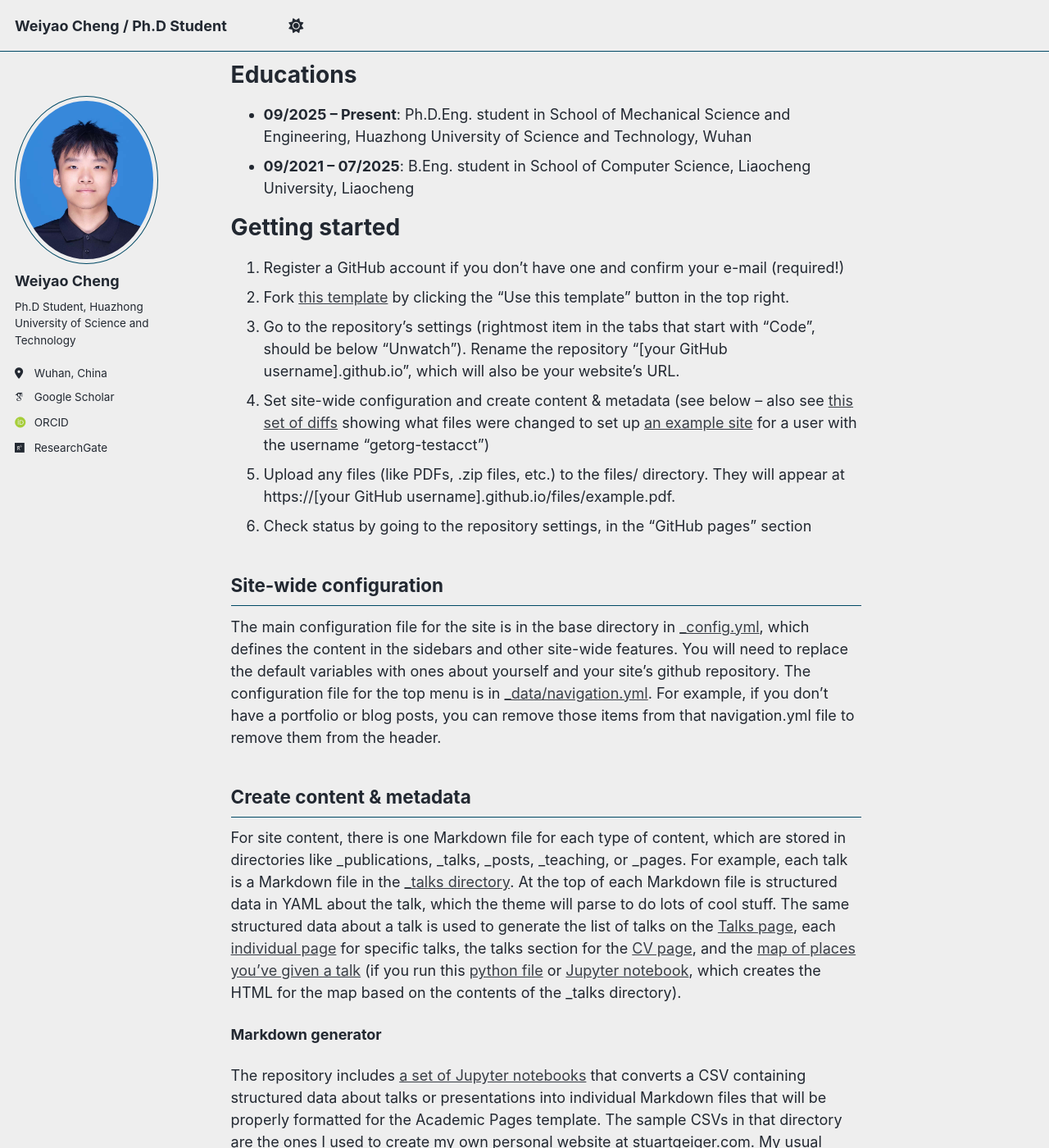
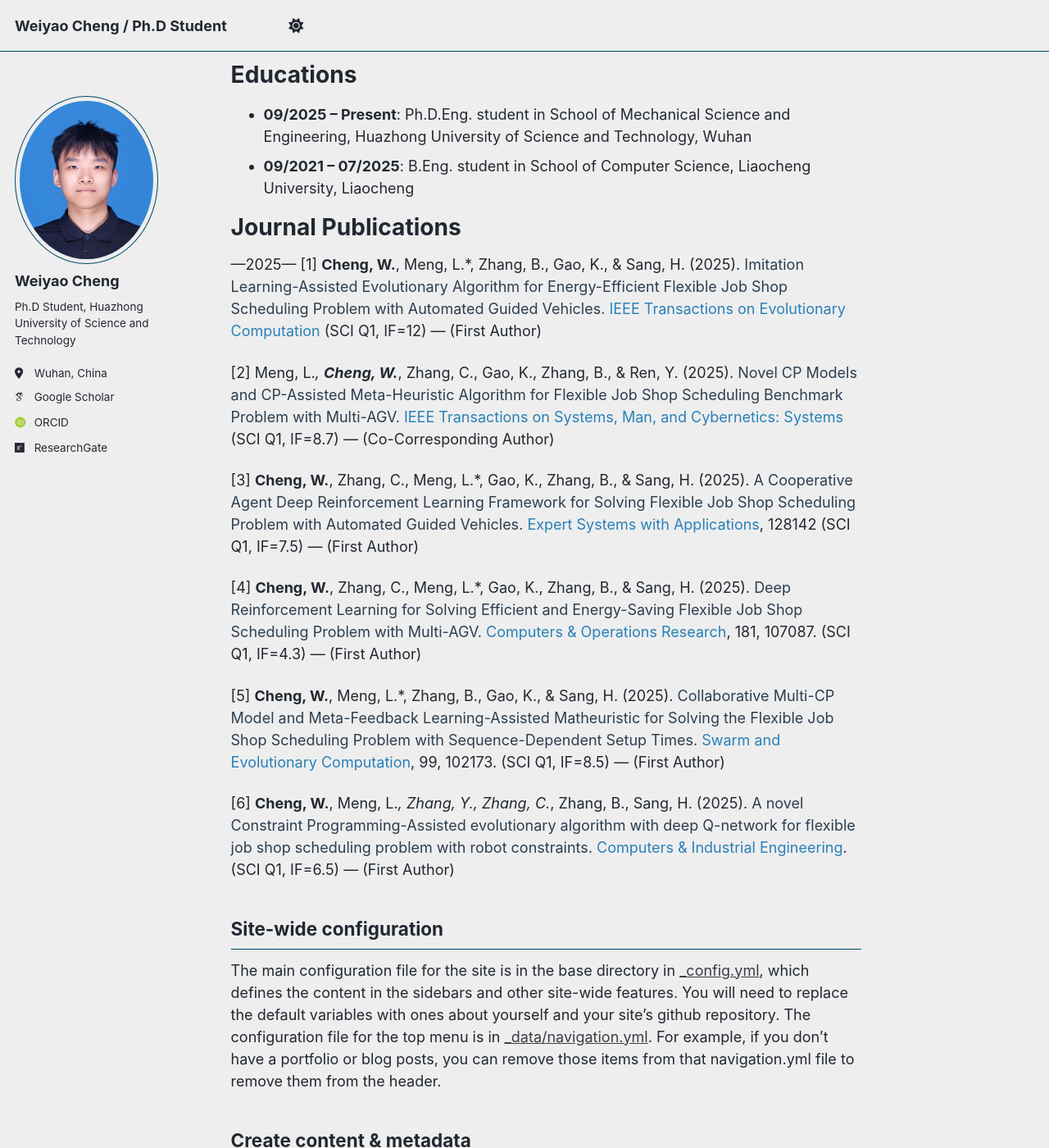
Before and after one commit to cwylcu080903/cwylcu080903.github.io, a Jekyll site: the page built from _pages/about.md, in a window 1280 px wide and 1400 px high, scrolled down 306 px. Shown: the whole window at 82% size. Built offline with Jekyll 4.4.1, drawn with Linux system fonts in a browser that asks for light colours; some web fonts are replaced; a script bundle is joined from its source files by our own code; library files that are not in the unit come from our copies.

Commit message:
Update about.md

```diff
--- a/_pages/about.md
+++ b/_pages/about.md
@@ -14,14 +14,22 @@ Educations
 - **09/2025 – Present**: Ph.D.Eng. student in School of Mechanical Science and Engineering, Huazhong University of Science and Technology, Wuhan
 - **09/2021 – 07/2025**: B.Eng. student in School of Computer Science, Liaocheng University, Liaocheng
 
-Getting started
+Journal Publications
 ======
-1. Register a GitHub account if you don't have one and confirm your e-mail (required!)
-1. Fork [this template](https://github.com/academicpages/academicpages.github.io) by clicking the "Use this template" button in the top right.
-1. Go to the repository's settings (rightmost item in the tabs that start with "Code", should be below "Unwatch"). Rename the repository "[your GitHub username].github.io", which will also be your website's URL.
-1. Set site-wide configuration and create content & metadata (see below -- also see [this set of diffs](https://archive.is/3TPas) showing what files were changed to set up [an example site](https://getorg-testacct.github.io) for a user with the username "getorg-testacct")
-1. Upload any files (like PDFs, .zip files, etc.) to the files/ directory. They will appear at https://[your GitHub username].github.io/files/example.pdf.
-1. Check status by going to the repository settings, in the "GitHub pages" section
+---2025---
+[1] **Cheng, W.**, Meng, L.*, Zhang, B., Gao, K., & Sang, H. (2025). <span style="color: #2c3e50;">Imitation Learning-Assisted Evolutionary Algorithm for Energy-Efficient Flexible Job Shop Scheduling Problem with Automated Guided Vehicles.</span> <span style="color: #2980b9;">IEEE Transactions on Evolutionary Computation</span> (SCI Q1, IF=12) — (First Author)
+
+[2] Meng, L.*, **Cheng, W.***, Zhang, C., Gao, K., Zhang, B., & Ren, Y. (2025). <span style="color: #2c3e50;">Novel CP Models and CP-Assisted Meta-Heuristic Algorithm for Flexible Job Shop Scheduling Benchmark Problem with Multi-AGV.</span> <span style="color: #2980b9;">IEEE Transactions on Systems, Man, and Cybernetics: Systems</span> (SCI Q1, IF=8.7) — (Co-Corresponding Author)
+
+[3] **Cheng, W.**, Zhang, C., Meng, L.*, Gao, K., Zhang, B., & Sang, H. (2025). <span style="color: #2c3e50;">A Cooperative Agent Deep Reinforcement Learning Framework for Solving Flexible Job Shop Scheduling Problem with Automated Guided Vehicles.</span> <span style="color: #2980b9;">Expert Systems with Applications</span>, 128142 (SCI Q1, IF=7.5) — (First Author)
+
+[4] **Cheng, W.**, Zhang, C., Meng, L.*, Gao, K., Zhang, B., & Sang, H. (2025). <span style="color: #2c3e50;">Deep Reinforcement Learning for Solving Efficient and Energy-Saving Flexible Job Shop Scheduling Problem with Multi-AGV.</span> <span style="color: #2980b9;">Computers & Operations Research</span>, 181, 107087. (SCI Q1, IF=4.3) — (First Author)
+
+[5] **Cheng, W.**, Meng, L.*, Zhang, B., Gao, K., & Sang, H. (2025). <span style="color: #2c3e50;">Collaborative Multi-CP Model and Meta-Feedback Learning-Assisted Matheuristic for Solving the Flexible Job Shop Scheduling Problem with Sequence-Dependent Setup Times.</span> <span style="color: #2980b9;">Swarm and Evolutionary Computation</span>, 99, 102173. (SCI Q1, IF=8.5) — (First Author)
+
+[6] **Cheng, W.**, Meng, L.*, Zhang, Y., Zhang, C.*, Zhang, B., Sang, H. (2025). <span style="color: #2c3e50;">A novel Constraint Programming-Assisted evolutionary algorithm with deep Q-network for flexible job shop scheduling problem with robot constraints.</span> <span style="color: #2980b9;">Computers & Industrial Engineering</span>. (SCI Q1, IF=6.5) — (First Author)
+
+
 
 Site-wide configuration
 ------
```
